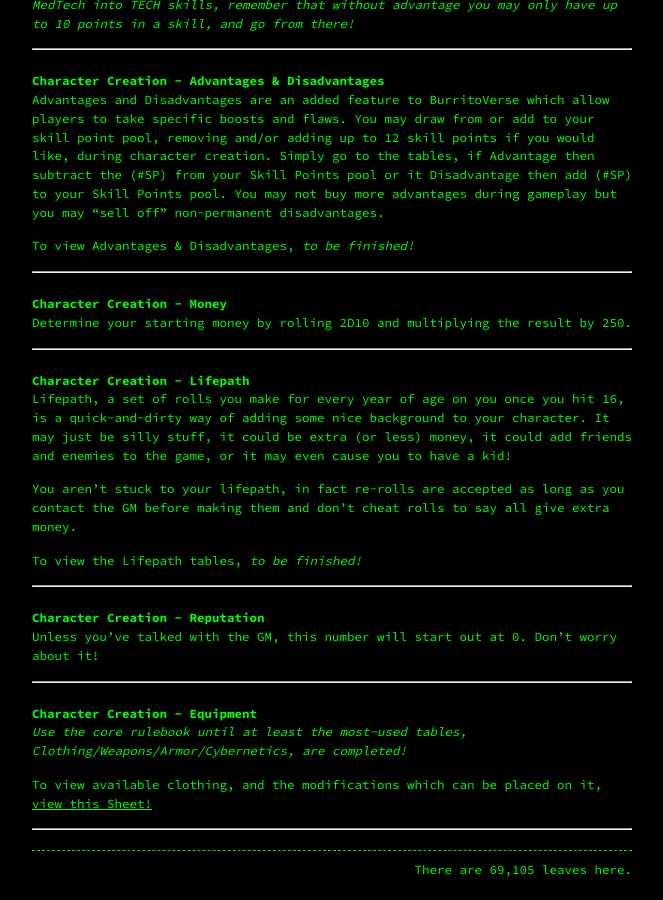
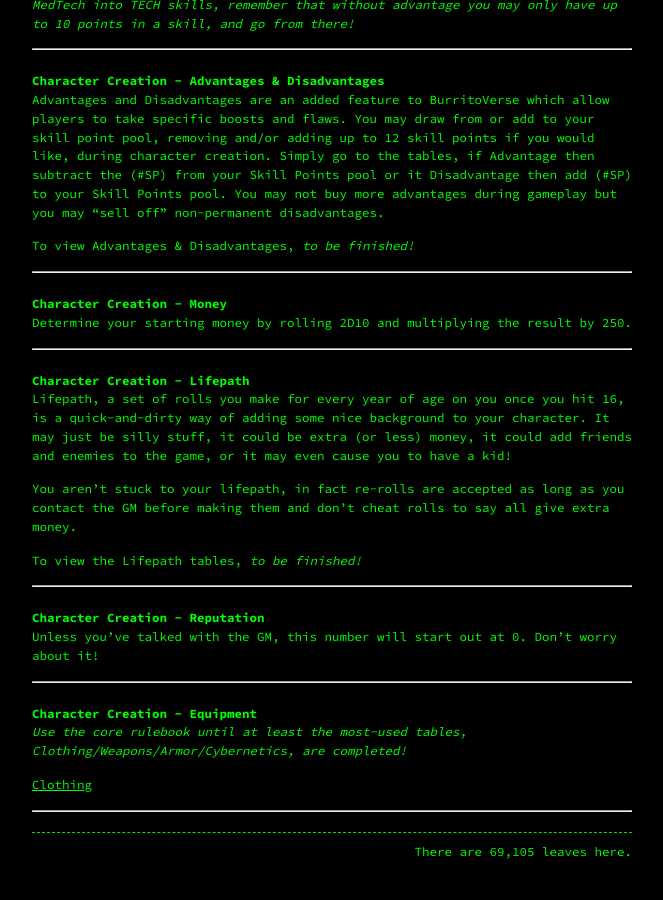
Before and after one commit to Terwilliger69105/69105.github.io, a Jekyll site: the page built from cyberpunk.md, in a window 1280 px wide and 900 px high, scrolled down 1086 px. Shown: the whole window, without its empty margins (308-971 px from the left). Built offline with Jekyll 4.4.1, drawn with Linux system fonts in a browser that asks for light colours; our own code applies the rules of GitHub Pages for plain Markdown files.

Commit message:
Update cyberpunk.md

```diff
--- a/cyberpunk.md
+++ b/cyberpunk.md
@@ -87,6 +87,6 @@ Unless you've talked with the GM, this number will start out at 0. Don't worry a
 
 *Use the core rulebook until at least the most-used tables, Clothing/Weapons/Armor/Cybernetics, are completed!*
 
-To view available clothing, and the modifications which can be placed on it, [view this Sheet!](https://docs.google.com/spreadsheets/d/14wzy7uvyw3JEyEWlgATxWlp-W9sFzTJPMINzpEUrK7U/edit?usp=sharing)
+[Clothing](https://docs.google.com/spreadsheets/d/14wzy7uvyw3JEyEWlgATxWlp-W9sFzTJPMINzpEUrK7U/edit?usp=sharing)
 
 ----
```
